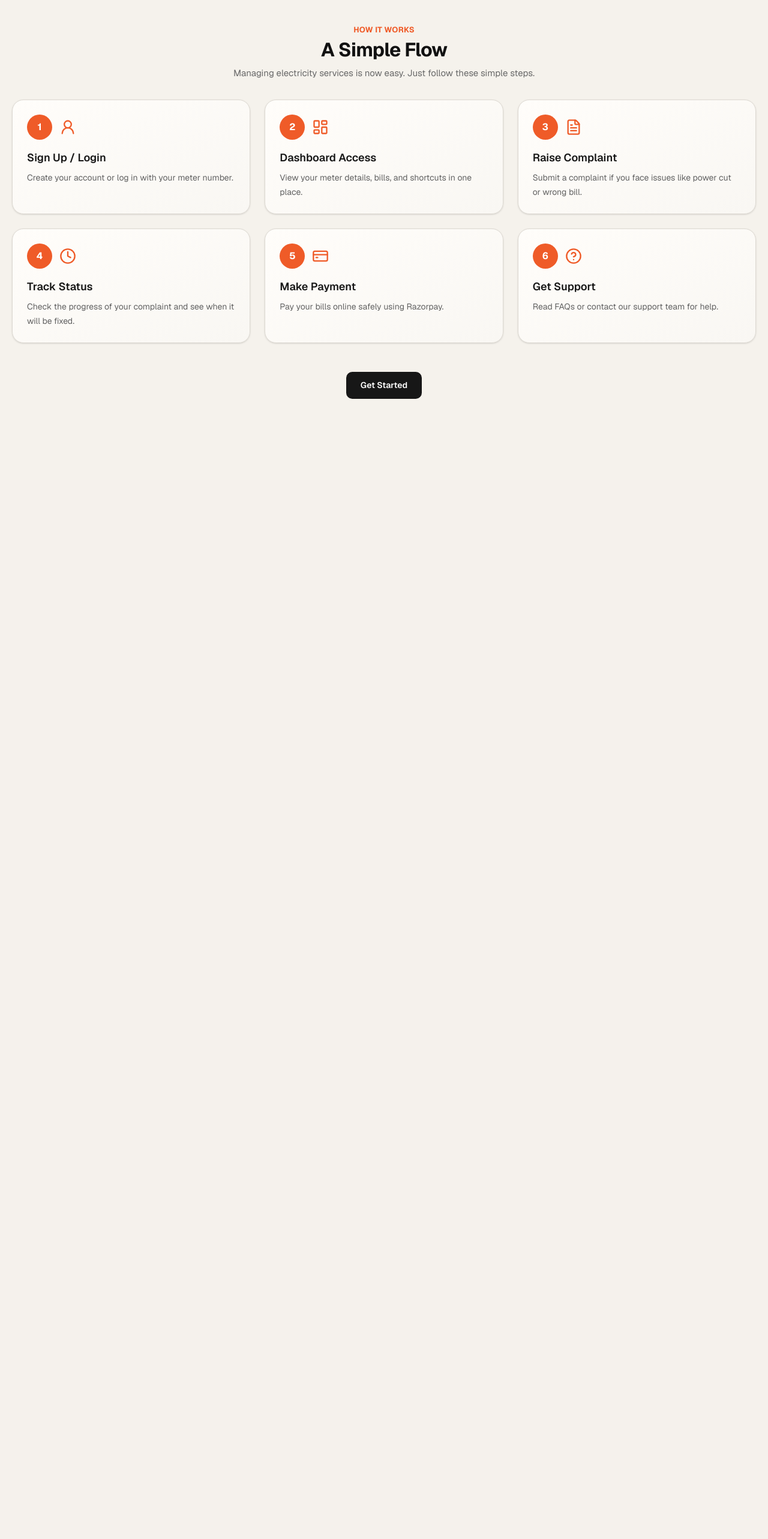
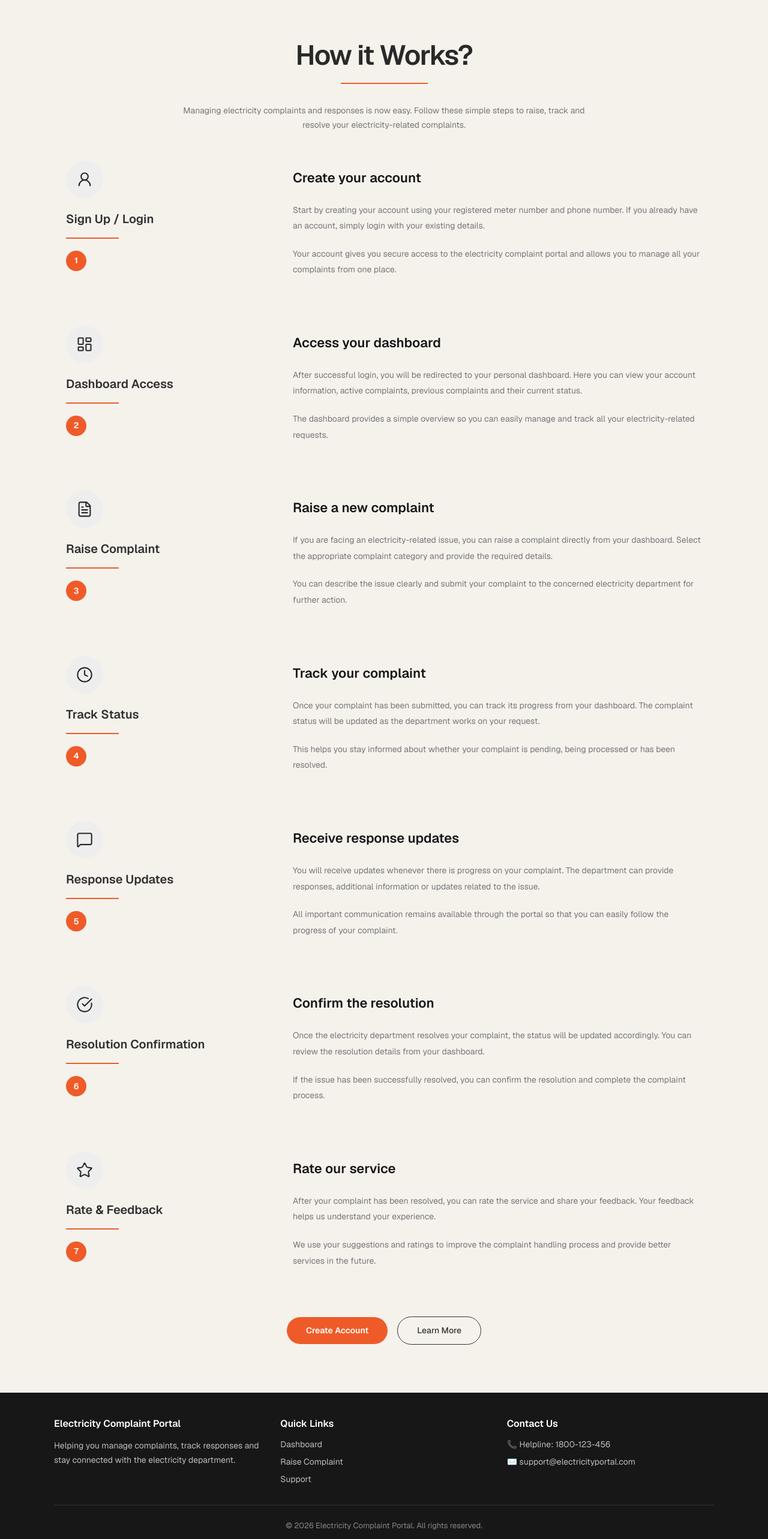
Before and after one commit to Sau-2003V/electric-department-gov-website-redesign, a Next.js app: page /how-it-works in a window 1280 px wide. Shown: the top 2566 px of the page at 60% size. Before the commit the page ends 800 px from the top, so only its background shows below. Built offline with nearby package versions, Linux system fonts and the light colour scheme.

Commit message:
how-it-works page ko enhance kiya h

```diff
--- a/src/app/(web)/how-it-works/page.jsx
+++ b/src/app/(web)/how-it-works/page.jsx
@@ -1,81 +1,241 @@
-import { UserRound, LayoutDashboard, FileText, Clock, CreditCard, HelpCircle } from "lucide-react";
+"use client";
+
+import {
+  UserRound,
+  LayoutDashboard,
+  FileText,
+  Clock,
+  MessageSquare,
+  CheckCircle,
+  Star,
+} from "lucide-react";
 
 export default function HowItWorksPage() {
   const steps = [
     {
       title: "Sign Up / Login",
-      description: "Create your account or log in with your meter number.",
-      icon: <UserRound size={28} className="text-[#ef5b28]" />,
+      icon: UserRound,
+      heading: "Create your account",
+      description:
+        "Start by creating your account using your registered meter number and phone number. If you already have an account, simply login with your existing details.",
+      secondDescription:
+        "Your account gives you secure access to the electricity complaint portal and allows you to manage all your complaints from one place.",
     },
     {
       title: "Dashboard Access",
-      description: "View your meter details, bills, and shortcuts in one place.",
-      icon: <LayoutDashboard size={28} className="text-[#ef5b28]" />,
+      icon: LayoutDashboard,
+      heading: "Access your dashboard",
+      description:
+        "After successful login, you will be redirected to your personal dashboard. Here you can view your account information, active complaints, previous complaints and their current status.",
+      secondDescription:
+        "The dashboard provides a simple overview so you can easily manage and track all your electricity-related requests.",
     },
     {
       title: "Raise Complaint",
-      description: "Submit a complaint if you face issues like power cut or wrong bill.",
-      icon: <FileText size={28} className="text-[#ef5b28]" />,
+      icon: FileText,
+      heading: "Raise a new complaint",
+      description:
+        "If you are facing an electricity-related issue, you can raise a complaint directly from your dashboard. Select the appropriate complaint category and provide the required details.",
+      secondDescription:
+        "You can describe the issue clearly and submit your complaint to the concerned electricity department for further action.",
     },
     {
       title: "Track Status",
-      description: "Check the progress of your complaint and see when it will be fixed.",
-      icon: <Clock size={28} className="text-[#ef5b28]" />,
+      icon: Clock,
+      heading: "Track your complaint",
+      description:
+        "Once your complaint has been submitted, you can track its progress from your dashboard. The complaint status will be updated as the department works on your request.",
+      secondDescription:
+        "This helps you stay informed about whether your complaint is pending, being processed or has been resolved.",
     },
     {
-      title: "Make Payment",
-      description: "Pay your bills online safely using Razorpay.",
-      icon: <CreditCard size={28} className="text-[#ef5b28]" />,
+      title: "Response Updates",
+      icon: MessageSquare,
+      heading: "Receive response updates",
+      description:
+        "You will receive updates whenever there is progress on your complaint. The department can provide responses, additional information or updates related to the issue.",
+      secondDescription:
+        "All important communication remains available through the portal so that you can easily follow the progress of your complaint.",
     },
     {
-      title: "Get Support",
-      description: "Read FAQs or contact our support team for help.",
-      icon: <HelpCircle size={28} className="text-[#ef5b28]" />,
+      title: "Resolution Confirmation",
+      icon: CheckCircle,
+      heading: "Confirm the resolution",
+      description:
+        "Once the electricity department resolves your complaint, the status will be updated accordingly. You can review the resolution details from your dashboard.",
+      secondDescription:
+        "If the issue has been successfully resolved, you can confirm the resolution and complete the complaint process.",
+    },
+    {
+      title: "Rate & Feedback",
+      icon: Star,
+      heading: "Rate our service",
+      description:
+        "After your complaint has been resolved, you can rate the service and share your feedback. Your feedback helps us understand your experience.",
+      secondDescription:
+        "We use your suggestions and ratings to improve the complaint handling process and provide better services in the future.",
     },
   ];
 
   return (
     <main className="min-h-screen bg-[#f5f2ec] text-[#171717]">
-      <section className="mx-auto max-w-[1315px] px-5 pb-14 pt-10">
-        <div className="mb-8 text-center">
-          <p className="mb-1 text-[13px] font-bold uppercase tracking-[0.3px] text-[#ef5b28]">
-            How It Works
-          </p>
-          <h1 className="text-[32px] font-bold leading-[1.2] tracking-[-0.8px] text-[#111]">
-            A Simple Flow
+      {/* Header */}
+      <section className="mx-auto max-w-[1200px] px-5 pt-16 pb-12">
+        <div className="text-center">
+          <h1 className="text-[38px] md:text-[46px] font-semibold leading-tight tracking-[-1.5px] text-[#292929]">
+            How it Works?
           </h1>
-          <p className="mt-2 max-w-[650px] mx-auto text-[15px] leading-6 text-[#686868]">
-            Managing electricity services is now easy. Just follow these simple steps.
+
+          <div className="mx-auto mt-4 h-[2px] w-[145px] bg-[#ef5b28]" />
+
+          <p className="mx-auto mt-8 max-w-[700px] text-[14px] leading-6 text-[#777]">
+            Managing electricity complaints and responses is now easy.
+            Follow these simple steps to raise, track and resolve your
+            electricity-related complaints.
           </p>
         </div>
+      </section>
 
-        <div className="grid grid-cols-1 gap-6 md:grid-cols-2 lg:grid-cols-3">
-          {steps.map((step, index) => (
-            <div
-              key={step.title}
-              className="flex flex-col rounded-[19px] border border-[#ddd9d2] bg-gradient-to-br from-[#fffdfa] to-[#f9f7f3] p-6 shadow transition-all duration-200 hover:-translate-y-1 hover:shadow-[0_8px_25px_rgba(0,0,0,0.06)]"
-            >
-              <div className="flex items-center gap-3 mb-4">
-                <div className="flex h-[42px] w-[42px] items-center justify-center rounded-full bg-[#ef5b28] text-white font-bold">
-                  {index + 1}
+      {/* Steps */}
+      <section className="mx-auto max-w-[1100px] px-5 pb-20">
+        <div className="space-y-16 md:space-y-20">
+          {steps.map((step, index) => {
+            const Icon = step.icon;
+
+            return (
+              <div
+                key={step.title}
+                className="grid grid-cols-1 gap-8 md:grid-cols-[330px_1fr] md:gap-12"
+              >
+                {/* Left Side */}
+                <div className="flex flex-col items-center text-center md:items-start md:text-center">
+                  <div className="flex h-[62px] w-[62px] items-center justify-center rounded-full bg-[#eeeeee]">
+                    <Icon
+                      size={28}
+                      strokeWidth={1.8}
+                      className="text-[#292929]"
+                    />
+                  </div>
+
+                  <h3 className="mt-5 text-[20px] font-semibold text-[#303030]">
+                    {step.title}
+                  </h3>
+
+                  <div className="mt-4 h-[2px] w-[88px] bg-[#ef5b28]" />
+
+                  <div className="mt-5 flex h-[34px] w-[34px] items-center justify-center rounded-full bg-[#ef5b28] text-[14px] font-semibold text-white">
+                    {index + 1}
+                  </div>
                 </div>
-                {step.icon}
+
+                {/* Right Side */}
+                <div className="md:pt-3">
+                  <h2 className="text-[22px] font-semibold text-[#171717]">
+                    {step.heading}
+                  </h2>
+
+                  <p className="mt-6 text-[14px] leading-[1.9] text-[#777]">
+                    {step.description}
+                  </p>
+
+                  <p className="mt-5 text-[14px] leading-[1.9] text-[#777]">
+                    {step.secondDescription}
+                  </p>
+                </div>
               </div>
-              <h2 className="text-[18px] font-semibold text-[#171717]">{step.title}</h2>
-              <p className="mt-2 text-[14px] leading-6 text-[#626262]">{step.description}</p>
-            </div>
-          ))}
+            );
+          })}
         </div>
 
-        <div className="mt-12 text-center">
+        {/* Bottom Buttons */}
+        <div className="mt-20 flex flex-col items-center justify-center gap-4 sm:flex-row">
+          <a
+            href="/login"
+            className="rounded-full bg-[#ef5b28] px-8 py-3 text-[14px] font-semibold text-white transition hover:bg-[#d94d1d]"
+          >
+            Create Account
+          </a>
+
           <a
             href="/help"
-            className="inline-block rounded-[10px] bg-[#171717] px-6 py-3 text-[14px] font-semibold text-white transition-colors hover:bg-[#ef5b28]"
+            className="rounded-full border border-[#333] px-8 py-3 text-[14px] font-medium text-[#333] transition hover:border-[#ef5b28] hover:text-[#ef5b28]"
           >
-            Get Started
+            Learn More
           </a>
         </div>
       </section>
+
+      {/* Footer */}
+      <footer className="bg-[#171717] px-5 py-10 text-white">
+        <div className="mx-auto grid max-w-[1100px] grid-cols-1 gap-8 md:grid-cols-3">
+          <div>
+            <h3 className="mb-3 text-[16px] font-semibold">
+              Electricity Complaint Portal
+            </h3>
+
+            <p className="text-[14px] leading-6 text-[#bdbdbd]">
+              Helping you manage complaints, track responses and stay
+              connected with the electricity department.
+            </p>
+          </div>
+
+          <div>
+            <h3 className="mb-3 text-[16px] font-semibold">Quick Links</h3>
+
+            <ul className="space-y-2 text-[14px] text-[#bdbdbd]">
+              <li>
+                <a
+                  href="/dashboard"
+                  className="transition hover:text-[#ef5b28]"
+                >
+                  Dashboard
+                </a>
+              </li>
+
+              <li>
+                <a
+                  href="/complaints"
+                  className="transition hover:text-[#ef5b28]"
+                >
+                  Raise Complaint
+                </a>
+              </li>
+
+              <li>
+                <a
+                  href="/help"
+                  className="transition hover:text-[#ef5b28]"
+                >
+                  Support
+                </a>
+              </li>
+            </ul>
+          </div>
+
+          <div>
+            <h3 className="mb-3 text-[16px] font-semibold">Contact Us</h3>
+
+            <p className="text-[14px] text-[#bdbdbd]">
+              📞 Helpline:{" "}
+              <a
+                href="tel:1800123456"
+                className="hover:text-[#ef5b28]"
+              >
+                1800-123-456
+              </a>
+            </p>
+
+            <p className="mt-2 text-[14px] text-[#bdbdbd]">
+              ✉️ support@electricityportal.com
+            </p>
+          </div>
+        </div>
+
+        <div className="mx-auto mt-8 max-w-[1100px] border-t border-[#333] pt-6 text-center text-[13px] text-[#888]">
+          © {new Date().getFullYear()} Electricity Complaint Portal. All
+          rights reserved.
+        </div>
+      </footer>
     </main>
   );
 }
```
